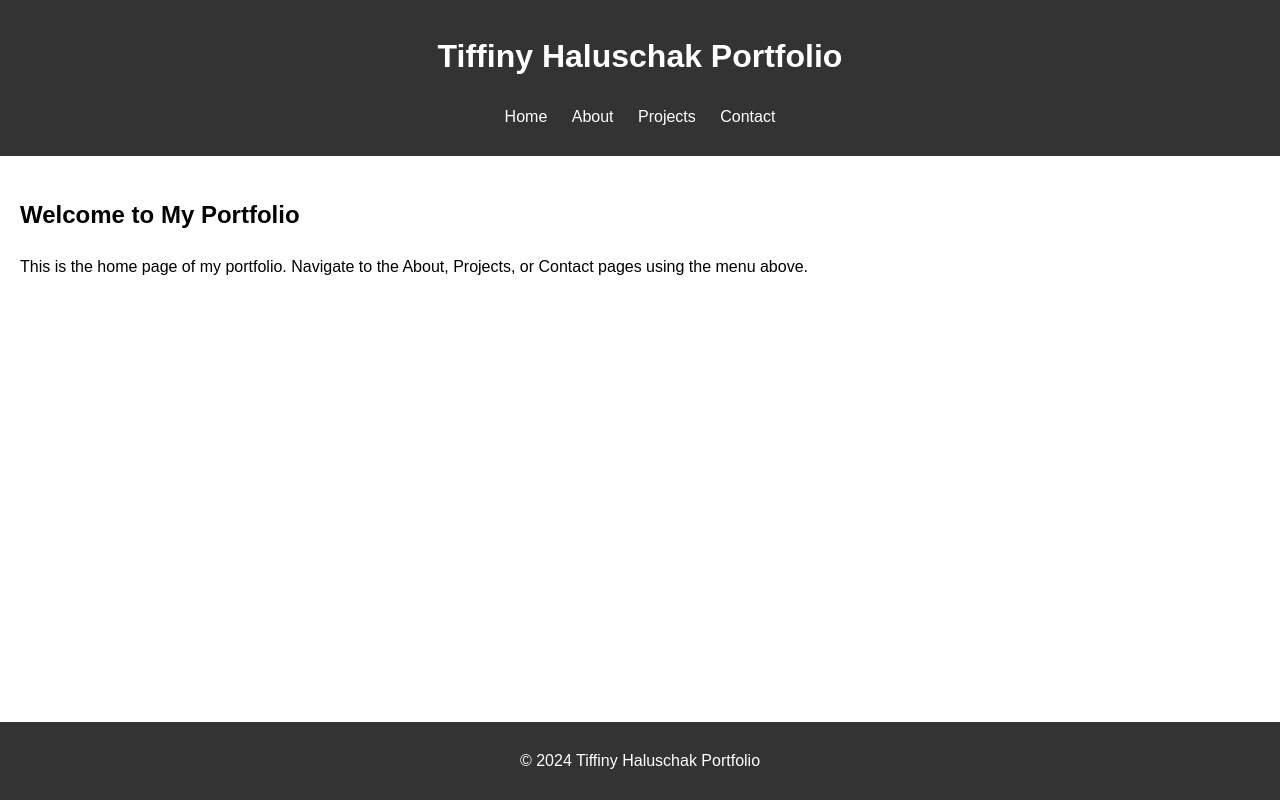
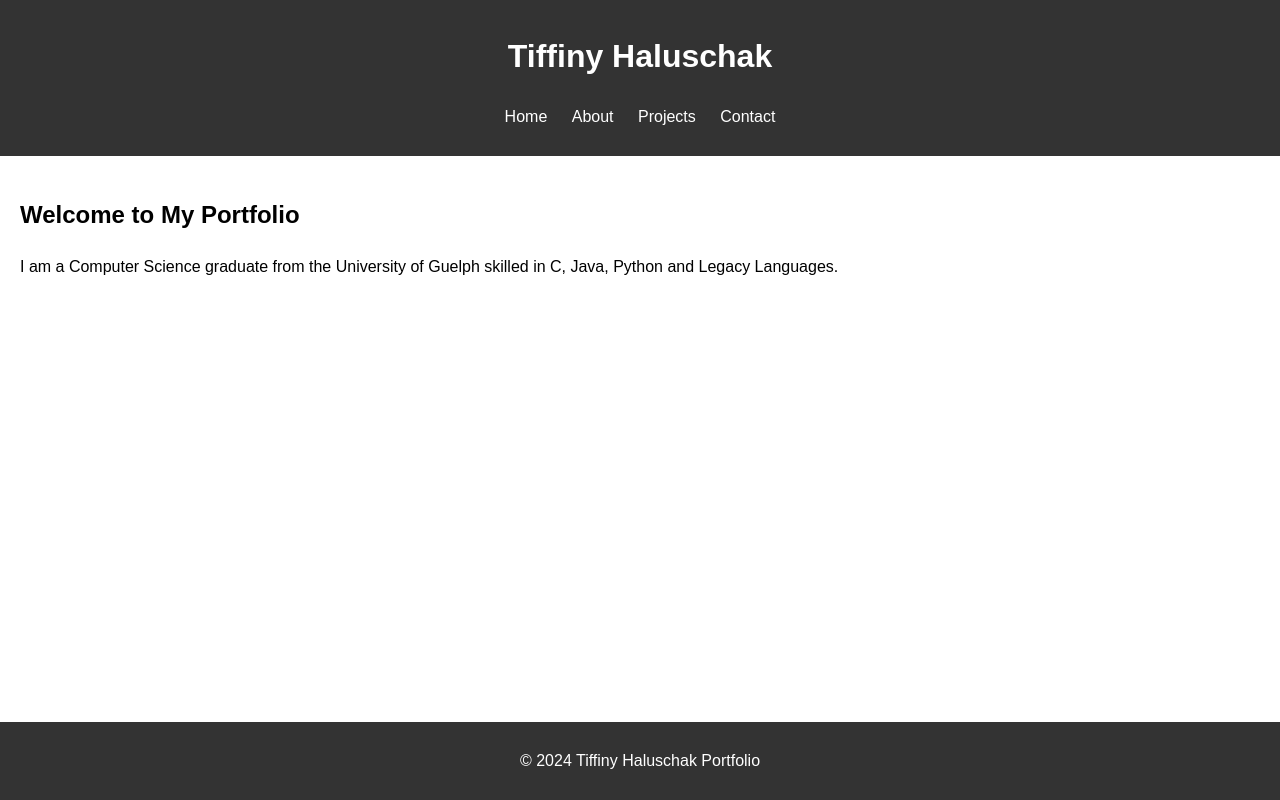
Before and after one commit to TiffinyHaluschak/portfolio, a plain HTML site: page index.html in a window 1280 px wide. Drawn offline with Linux system fonts and the light colour scheme.

Commit message:
Edited index.html.

```diff
--- a/index.html
+++ b/index.html
@@ -8,7 +8,7 @@
     </head>
     <body>
         <header>
-            <h1>Tiffiny Haluschak Portfolio</h1>
+            <h1>Tiffiny Haluschak</h1>
             <nav>
                 <ul>
                     <li><a href="index.html">Home</a></li>
@@ -22,7 +22,8 @@
         <main>
             <section>
                 <h2>Welcome to My Portfolio</h2>
-                <p>This is the home page of my portfolio. Navigate to the About, Projects, or Contact pages using the menu above.</p>
+                <p>I am a Computer Science graduate from the University of Guelph skilled in C, Java, Python and Legacy Languages.
+                </p>
             </section>
         </main>
 
```
Also changed, not shown: server/package.json (deleted, +0 -18 lines), README.md, 2 other files.
